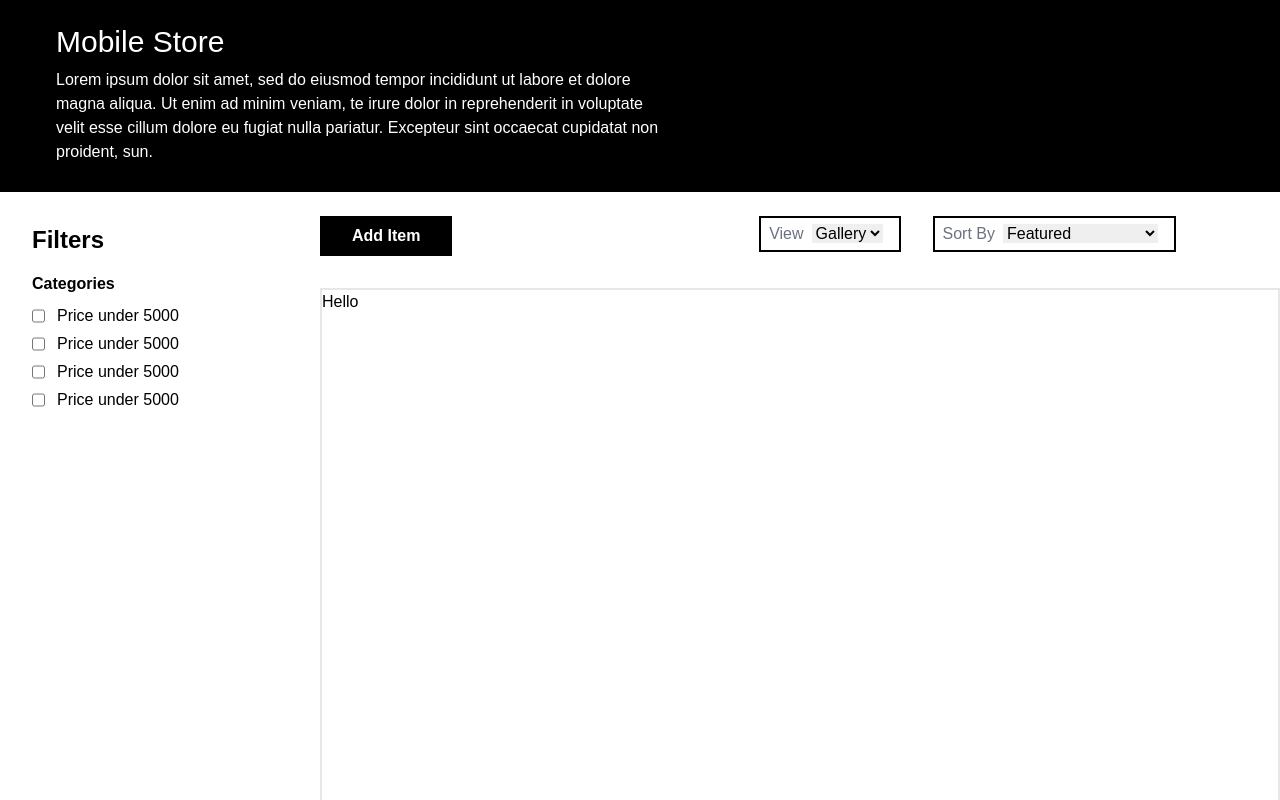
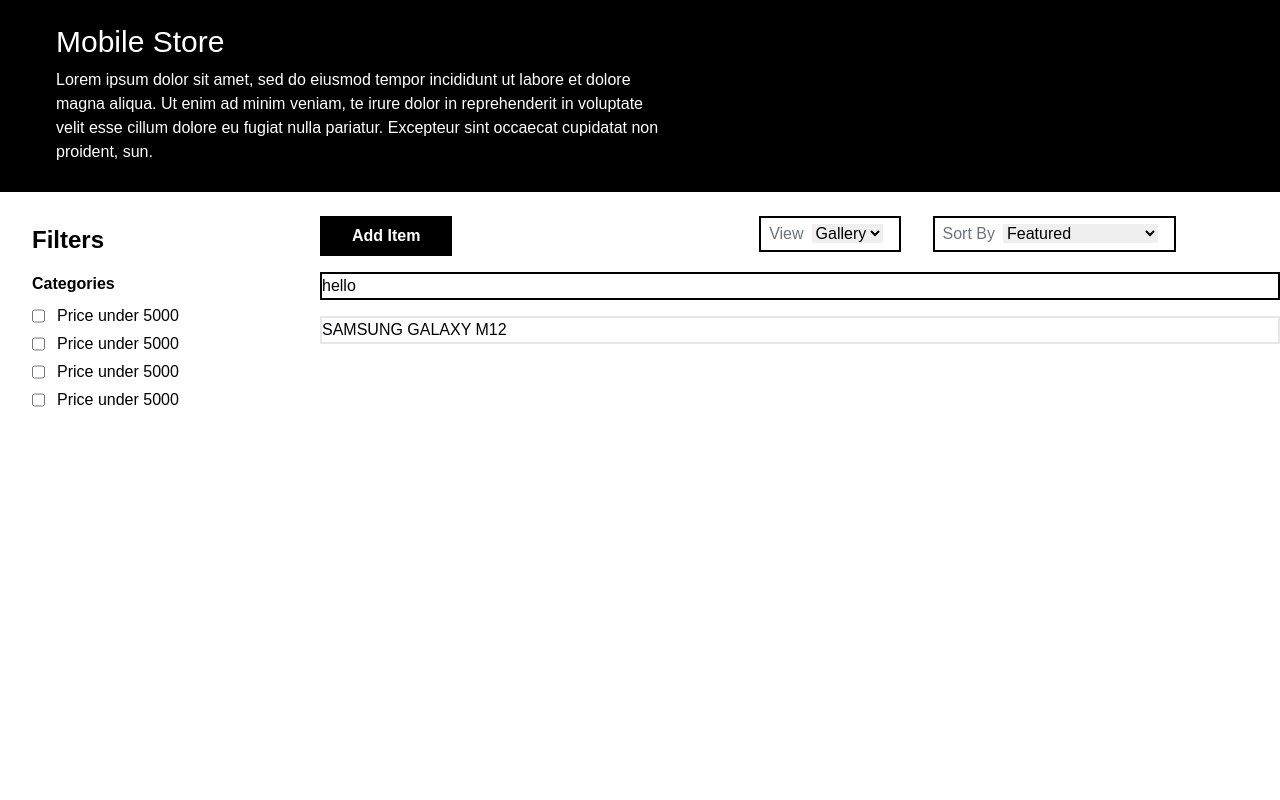
Before and after one commit to Malay-Acharya/Mobile-Inventory, a React (Create React App) app: page / in a window 1280 px wide. Both pictures are taken after a click on the button "Add Item". Shown: the top 800 px of the page. Built offline with nearby package versions, Linux system fonts and the light colour scheme.

Commit message:
Reducer functions added for adding data and changing click of add items

```diff
--- a/src/App.js
+++ b/src/App.js
@@ -1,10 +1,13 @@
 import AddItem from "./components/AddItem";
+import AddItemForm from "./components/AddItemForm";
 import Filter from "./components/Filter";
 import Header from "./components/Header";
 import Main from "./components/Main";
 import View from "./components/View";
+import { useSelector } from "react-redux/es/exports";
 
 function App() {
+  const val = useSelector(state => state.changestate);
   return (
     <>
       <Header/>
@@ -12,7 +15,10 @@ function App() {
         <AddItem/>
         <Filter/>
         <View/>
-        <Main/>
+        <div className="mt-20 w-9/12 flex-col">
+          {val === true?<AddItemForm/>:(<></>)}
+          <Main/>
+        </div>
       </div>
     </>
   );
--- a/src/actions/index.js
+++ b/src/actions/index.js
@@ -0,0 +1,13 @@
+export const ADDITEM = (item) => {
+    return {
+        type: 'ADDITEM',
+        payload: item
+    }
+}
+
+export const CHANGECLICK = (item) => {
+    return {
+        type: 'CHANGECLICK',
+        payload: item
+    }
+}
--- a/src/components/AddItem.js
+++ b/src/components/AddItem.js
@@ -1,8 +1,12 @@
-import React from 'react'
+import React, { useState } from 'react'
+import { useDispatch } from 'react-redux/es/exports'
+import { CHANGECLICK } from '../actions';
 
 export default function AddItem() {
+  const dispatch = useDispatch();
+  const [state, changestate] = useState(false);
   return (
-    <button className='absolute top-6 left-80 bg-black text-white font-bold px-8 py-2'>
+    <button  onClick={() => {changestate(!state);dispatch(CHANGECLICK(state))}} className='absolute top-6 left-80 bg-black text-white font-bold px-8 py-2'>
         Add Item
     </button>
   )
--- /dev/null
+++ b/src/components/AddItemForm.js
@@ -0,0 +1,9 @@
+import React from 'react'
+
+export default function AddItemForm() {
+  return (
+    <form className='border-black border-2 mb-4'>
+        hello
+    </form>
+  )
+}
--- /dev/null
+++ b/src/components/List.js
@@ -0,0 +1,17 @@
+import React from 'react'
+import { useSelector } from 'react-redux';
+
+export default function MainList() {
+  const list = useSelector(state => state.changeinventory);
+  return (
+    <div>
+      {list.map(item => {
+        return(
+          <div key = {item.id}>
+            <h2>{item.name}</h2>
+          </div>
+        );
+      })}
+    </div>
+  )
+}
--- a/src/components/Main.js
+++ b/src/components/Main.js
@@ -1,9 +1,10 @@
 import React from 'react'
+import MainList from './List'
 
 export default function Main() {
   return (
-    <div className='border-2 mt-24 w-9/12'>
-        Hello
+    <div className='border-2'>
+        <MainList/>
     </div>
   )
 }
--- a/src/components/MainList.js
+++ /dev/null
@@ -1,7 +0,0 @@
-import React from 'react'
-
-export default function MainList() {
-  return (
-    <div>MainList</div>
-  )
-}
--- /dev/null
+++ b/src/reducers/changeinventory.js
@@ -0,0 +1,25 @@
+const initialState = [{
+    id:"1",
+    name:"SAMSUNG GALAXY M12",
+    price:"10,499",
+    inventory:"",
+    os:"Android",
+    ram:"4GB",
+    weight:"221g",
+    image:"https://m.media-amazon.com/images/I/717eAvRa5dL._SL1500_.jpg",
+}];
+
+const changeinventory = (state = initialState, action) => {
+    Object.assign(state, state)
+    switch (action.type) {
+        case "ADDITEM":
+            var i = state.length;
+            action.payload.item["id"] = i;
+            state.push(action.payload.item);
+            return [...state];
+        default:
+            return state;
+    }
+}
+
+export default changeinventory;
--- /dev/null
+++ b/src/reducers/changestate.js
@@ -0,0 +1,14 @@
+const initialState = false
+
+const changestate = (state = initialState, action) => {
+    Object.assign(state, state)
+    switch (action.type) {
+        case "CHANGECLICK":
+            state = !state;
+            return state
+        default:
+            return state;
+    }
+}
+
+export default changestate;
--- a/src/reducers/index.js
+++ b/src/reducers/index.js
@@ -1,8 +1,11 @@
 import { combineReducers } from "redux";
+import changeinventory from "./changeinventory";
+import changestate from "./changestate";
 
 const reducers = combineReducers(
     {
-
+        changeinventory,
+        changestate
     }
 );
 
```
Also changed, not shown: src/components/Gallery.js (added).
